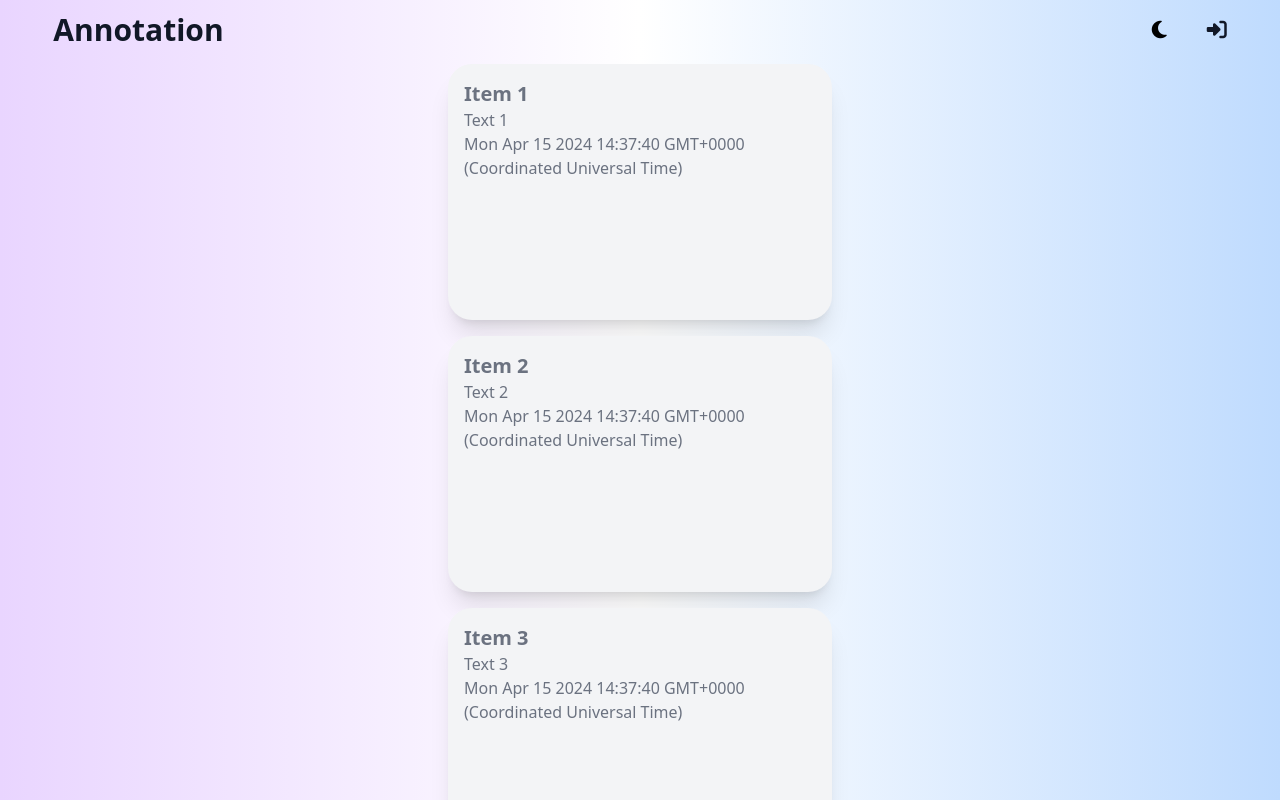
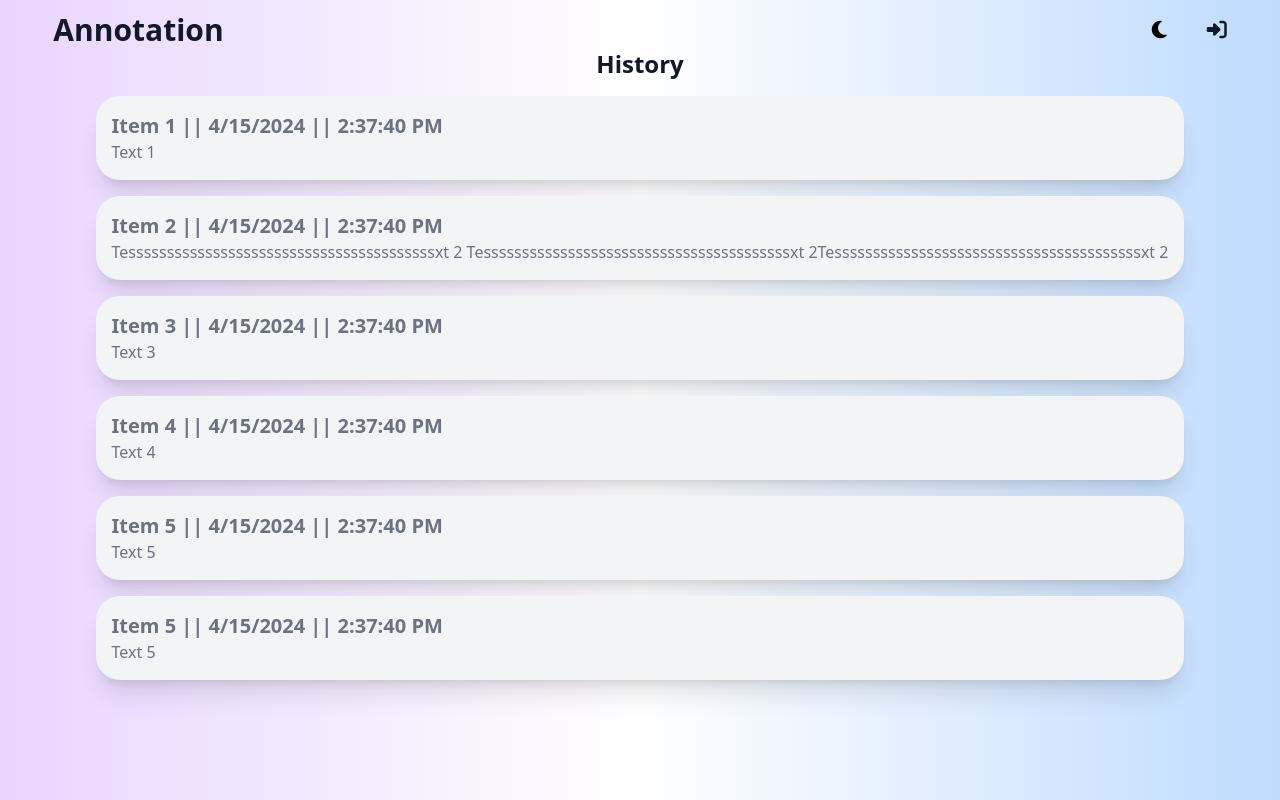
Before and after one commit to mrJimed/diplom-frontend, a Vue app: page /history in a window 1280 px wide. Shown: the top 800 px of the page. Built offline with nearby package versions, Linux system fonts and the light colour scheme; no server answers.

Commit message:
history fixes

```diff
--- a/src/pages/History.vue
+++ b/src/pages/History.vue
@@ -21,11 +21,12 @@
       data() {
           return {
           items: [
-              {id: 1, title: 'Item 1', text: 'Text 1', create_ts: new Date()},
-              {id: 2, title: 'Item 2', text: 'Text 2', create_ts: new Date()},
-              {id: 3, title: 'Item 3', text: 'Text 3', create_ts: new Date()},
-              {id: 4, title: 'Item 4', text: 'Text 4', create_ts: new Date()},
-              {id: 5, title: 'Item 5', text: 'Text 5', create_ts: new Date()},
+              {id: 1, title: 'Item 1', text: 'Text 1', create_ts: new Date().toLocaleDateString(), create_ts_sec: new Date().toLocaleTimeString()},
+              {id: 2, title: 'Item 2', text: 'Tessssssssssssssssssssssssssssssssssssssssxt 2 Tessssssssssssssssssssssssssssssssssssssssxt 2Tessssssssssssssssssssssssssssssssssssssssxt 2', create_ts: new Date().toLocaleDateString(), create_ts_sec: new Date().toLocaleTimeString()},
+              {id: 3, title: 'Item 3', text: 'Text 3', create_ts: new Date().toLocaleDateString(), create_ts_sec: new Date().toLocaleTimeString()},
+              {id: 4, title: 'Item 4', text: 'Text 4', create_ts: new Date().toLocaleDateString(), create_ts_sec: new Date().toLocaleTimeString()},
+              {id: 5, title: 'Item 5', text: 'Text 5', create_ts: new Date().toLocaleDateString(), create_ts_sec: new Date().toLocaleTimeString()},
+              {id: 5, title: 'Item 5', text: 'Text 5', create_ts: new Date().toLocaleDateString(), create_ts_sec: new Date().toLocaleTimeString()},
           ]
           };
       },
@@ -48,14 +49,20 @@
 </script>
 
 <template>
-    <div class="full flex justify-center">
-      <div class="flex-col">
-        <div v-for="item in items" :key="item.id" class="w-96 mt-4 h-64 p-4 bg-gray-100 rounded-3xl shadow-xl hover:bg-gray-200
-        dark:bg-gray-800 dark:hover:bg-gray-600 transition duration-500 ease-in-out transform hover:-translate-y-1 hover:scale-100">
-          <h2 class="block text-xl font-bold text-gray-500 dark:text-gray-400">{{ item.title }}</h2>
-          <p class="block text-gray-500 dark:text-gray-400">{{ item.text }}</p>
-          <p class="block text-gray-500 dark:text-gray-400">{{ item.create_ts }}</p>
+
+  <div class="h-screen">
+      <div class="flex">
+        <h1 class="font-sans text-2xl text-gray-900 font-bold dark:text-gray-400 mx-auto flex">History</h1>
+      </div>
+
+      <div class="full flex justify-center">
+        <div class="flex-col">
+          <div v-for="item in items" :key="item.id" class="w-auto mt-4 p-4 bg-gray-100 rounded-3xl shadow-xl hover:bg-gray-200
+          dark:bg-gray-800 dark:hover:bg-gray-600 transition duration-500 ease-in-out transform hover:-translate-y-1 hover:scale-100">
+            <h2 class="block text-xl font-bold text-gray-500 dark:text-gray-400">{{ item.title }} || {{ item.create_ts }} || {{ item.create_ts_sec }}</h2>
+            <p class="block text-gray-500 dark:text-gray-400">{{ item.text }}</p>
+          </div>
         </div>
       </div>
-    </div>
+  </div>
 </template>
```
